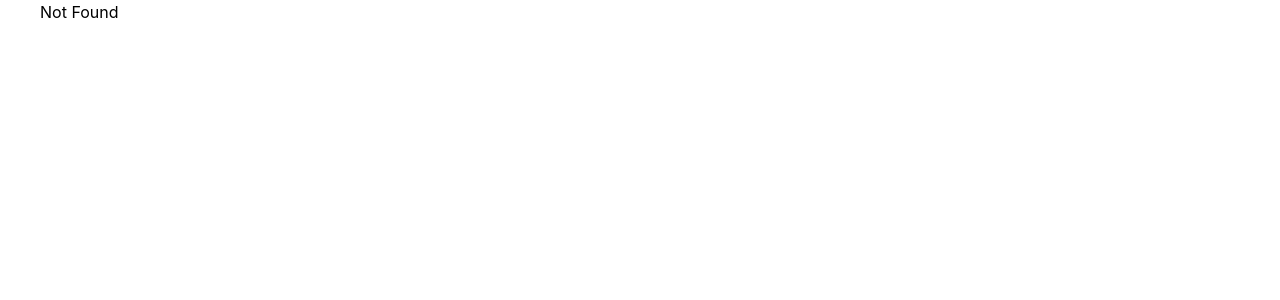
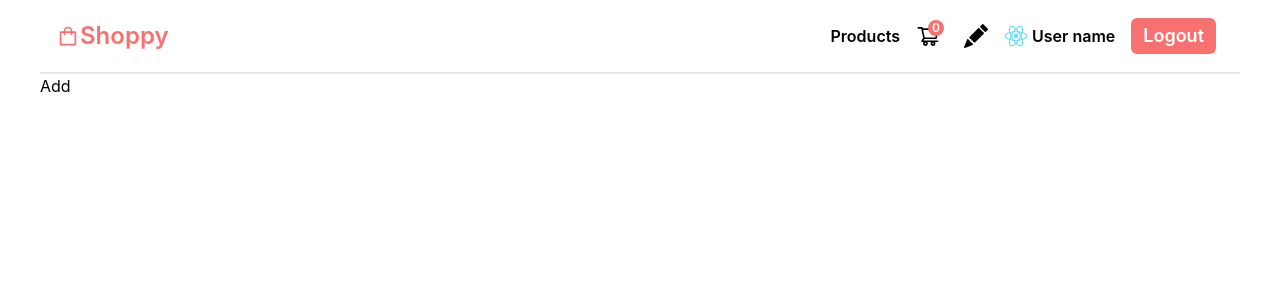
Before and after one commit to dongree/Shoppy, a React (Create React App) app: page /add in a window 1280 px wide. Before the commit this address had no page. Shown: the top 300 px of the page. Built offline with nearby package versions, Linux system fonts and the light colour scheme.

Commit message:
create header

```diff
--- a/package.json
+++ b/package.json
@@ -8,6 +8,7 @@
     "@testing-library/user-event": "^13.5.0",
     "react": "^18.2.0",
     "react-dom": "^18.2.0",
+    "react-icons": "^4.8.0",
     "react-router-dom": "^6.10.0",
     "react-scripts": "5.0.1",
     "web-vitals": "^2.1.4"
--- a/src/components/Header.jsx
+++ b/src/components/Header.jsx
@@ -1,5 +1,49 @@
 import React from 'react';
+import { AiOutlineShopping, AiOutlineShoppingCart } from 'react-icons/ai';
+import { BsFillPencilFill } from 'react-icons/bs';
+import { useNavigate } from 'react-router-dom';
 
 export default function Header() {
-  return <div>header</div>;
+  const navigate = useNavigate();
+
+  return (
+    <header className="flex justify-between items-center p-4 border-b-2 border-">
+      <div
+        className="flex items-center text-red-400 text-2xl font-semibold cursor-pointer"
+        onClick={() => navigate('/', {})}
+      >
+        <AiOutlineShopping />
+        <h1>Shoppy</h1>
+      </div>
+      <div className="flex font-semibold text-base items-center">
+        <p
+          className="mx-2 cursor-pointer"
+          onClick={() => navigate('/products', {})}
+        >
+          Products
+        </p>
+        <div
+          className="relative py-2 pr-2 cursor-pointer mx-2"
+          onClick={() => navigate('/cart', {})}
+        >
+          <AiOutlineShoppingCart className="w-6 h-6" />
+          <div className="w-4 h-4 bg-red-400 absolute top-1 rounded-full flex justify-center text-xs right-1 text-white">
+            0
+          </div>
+        </div>
+
+        <BsFillPencilFill
+          className="mx-2 cursor-pointer w-6 h-6"
+          onClick={() => navigate('/add', {})}
+        />
+        <div className="flex mx-2 items-center">
+          <img src="logo192.png" alt="profile" className="w-6 h-6 mr-1" />
+          <p>User name</p>
+        </div>
+        <button className="mx-2 cursor-pointer bg-red-400 text-white px-3 py-1 text-lg rounded-md">
+          Logout
+        </button>
+      </div>
+    </header>
+  );
 }
--- a/src/index.js
+++ b/src/index.js
@@ -9,6 +9,7 @@ import Home from './pages/Home';
 import Products from './pages/Products';
 import Detail from './pages/Detail';
 import Cart from './pages/Cart';
+import Add from './pages/Add';
 
 const router = createBrowserRouter([
   {
@@ -20,6 +21,7 @@ const router = createBrowserRouter([
       { path: 'products', element: <Products /> },
       { path: 'products/:id', element: <Detail /> },
       { path: 'cart', element: <Cart /> },
+      { path: 'add', element: <Add /> },
     ],
   },
 ]);
--- /dev/null
+++ b/src/pages/Add.jsx
@@ -0,0 +1,5 @@
+import React from 'react';
+
+export default function Add() {
+  return <div>Add</div>;
+}
```
Also changed, not shown: 1 other file (tests, documents, lock files or other folders).
